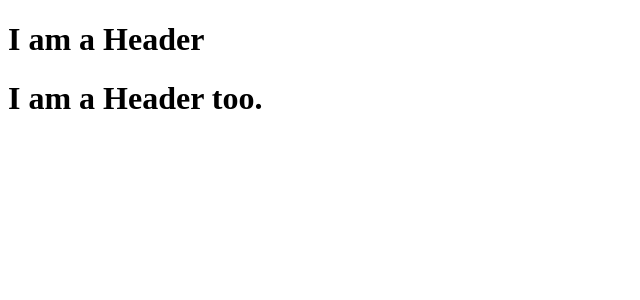
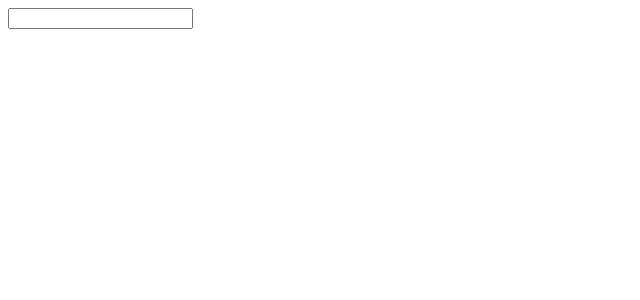
Before and after one commit to thanhpham091790/reactjs, a React (Create React App) app: page / in a window 1280 px wide. Shown: the top 300 px of the page, without its empty margins (0-640 px from the left). Built offline with nearby package versions, Linux system fonts and the light colour scheme.

Commit message:
Element must be closed

```diff
--- a/src/index.js
+++ b/src/index.js
@@ -2,9 +2,6 @@ import React from 'react';
 import ReactDOM from 'react-dom';
 
 const myelement = (
-    <div>
-        <h1>I am a Header</h1>
-        <h1>I am a Header too.</h1>
-    </div>
+    <input type="text" />
 );
 ReactDOM.render(myelement, document.getElementById("root"));
```
